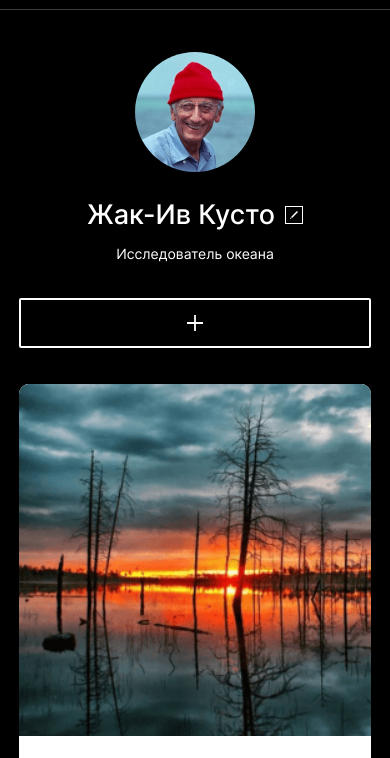
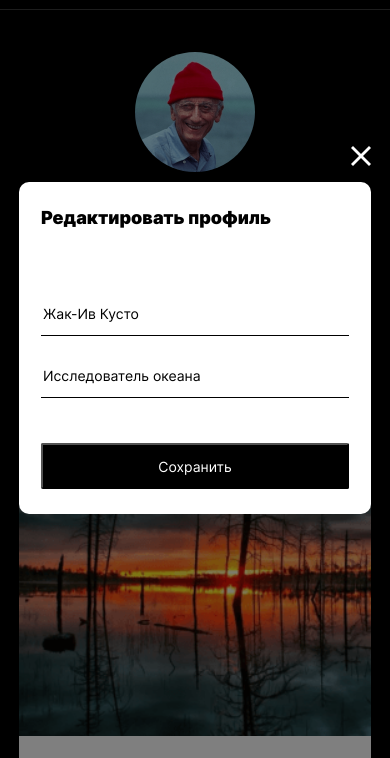
Before and after one commit to tereneka/mesto, a plain HTML site: page index.html in a window 390 px wide. Both pictures are taken after a click on the button 294 px from the left and 289 px from the top of the page. Shown: the part 74-832 px from the top of the page. Drawn offline with Linux system fonts and the light colour scheme; files whose address does not match are found by name.

Commit message:
feat: add feature for edit form

```diff
--- /dev/null
+++ b/blocks/popup/__close-btn/popup__close-btn.css
@@ -0,0 +1,20 @@
+.popup__close-btn {
+  width: 32px;
+  height: 32px;
+  background-image: url(../../../images/close-icon.svg);
+  background-size: cover;
+  background-color: transparent;
+  border: none;
+  position: absolute;
+  top: -40px;
+  right: -40px;
+}
+
+@media screen and (max-width: 600px) {
+  .popup__close-btn {
+    width: 20px;
+    height: 20px;
+    top: -36px;
+    right: 0;
+  }
+}
--- /dev/null
+++ b/blocks/popup/__form/popup__form.css
@@ -0,0 +1,19 @@
+.popup__form {
+  background-color: var(--light-color);
+  display: flex;
+  flex-direction: column;
+  align-self: center;
+  min-width: 430px;
+  box-sizing: border-box;
+  padding: 34px 36px 37px;
+  box-shadow: 0px 0px 25px rgba(0, 0, 0, 0.15);
+  border-radius: 10px;
+  position: relative;
+}
+
+@media screen and (max-width: 468px) {
+  .popup__form {
+    min-width: calc(100% - 38px);
+    padding: 25px 22px;
+  }
+}
--- /dev/null
+++ b/blocks/popup/__input/popup__input.css
@@ -0,0 +1,15 @@
+.popup__input {
+  font-style: normal;
+  font-weight: 400;
+  font-size: 14px;
+  line-height: 17px;
+  color: var(--dark-color);
+  padding-bottom: 13px;
+  margin-bottom: 30px;
+  border: none;
+  border-bottom: 1px solid var(--dark-color);
+}
+
+.popup__input:last-of-type {
+  margin-bottom: 0;
+}
--- /dev/null
+++ b/blocks/popup/__sub-btn/popup__sub-btn.css
@@ -0,0 +1,22 @@
+.popup__sub-btn {
+  width: 100%;
+  height: 50px;
+  background-color: var(--dark-color);
+  border-radius: 2px;
+  margin-top: 48px;
+  font-style: normal;
+  font-weight: 400;
+  font-size: 18px;
+  line-height: 22px;
+  text-align: center;
+  color: var(--light-color);
+}
+
+@media screen and (max-width: 600px) {
+  .popup__sub-btn {
+    height: 46px;
+    font-size: 14px;
+    line-height: 17px;
+    margin-top: 45px;
+  }
+}
--- /dev/null
+++ b/blocks/popup/__title/popup__title.css
@@ -0,0 +1,16 @@
+.popup__title {
+  font-style: normal;
+  font-weight: 900;
+  font-size: 24px;
+  line-height: 29px;
+  color: var(--dark-color);
+  margin: 0 0 54px;
+}
+
+@media screen and (max-width: 600px) {
+  .popup__title {
+    font-size: 18px;
+    line-height: 22px;
+    margin-bottom: 75px;
+  }
+}
--- /dev/null
+++ b/blocks/popup/_opened/popup_opened.css
@@ -0,0 +1,12 @@
+.popup_opened {
+  width: 100%;
+  height: 100vh;
+  background-color: rgba(0, 0, 0, 0.5);
+  position: fixed;
+  top: 0;
+  left: 0;
+  display: flex;
+  flex-direction: column;
+  justify-content: center;
+  align-items: center;
+}
--- /dev/null
+++ b/blocks/popup/popup.css
@@ -0,0 +1,3 @@
+.popup {
+  display: none;
+}
--- a/blocks/profile/__descr/profile__descr.css
+++ b/blocks/profile/__about/profile__about.css
@@ -1,4 +1,4 @@
-.profile__descr {
+.profile__about {
   font-style: normal;
   font-weight: 400;
   font-size: 18px;
@@ -8,14 +8,14 @@
 }
 
 @media screen and (max-width: 900px) {
-  .profile__descr {
+  .profile__about {
     font-size: 14px;
     line-height: 17px;
   }
 }
 
 @media screen and (max-width: 600px) {
-  .profile__descr {
+  .profile__about {
     text-align: center;
   }
 }
--- a/index.html
+++ b/index.html
@@ -24,11 +24,21 @@
             <h1 class="profile__name">Жак-Ив Кусто</h1>
             <button class="edit-button" type="button"></button>
           </div>
-          <h2 class="profile__descr">Исследователь океана</h2>
+          <h2 class="profile__about">Исследователь океана</h2>
         </div>
       </div>
       <button class="add-button" type="button"></button>
     </section>
+
+    <div class="popup">
+      <form class="popup__form" action="" method="post">
+        <button class="popup__close-btn" type="button"></button>
+        <h3 class="popup__title">Редактировать профиль</h3>
+        <input class="popup__input" type="text" name="userName" id="userName" value="Жак-Ив Кусто" autofocus required>
+        <input class="popup__input" type="text" name="userAbout" id="userAbout" value="Исследователь океана" required>
+        <button class="popup__sub-btn" type="submit">Сохранить</button>
+      </form>
+    </div>
 
     <section class="elements">
       <div class="elements__item">
@@ -90,6 +100,7 @@
   <footer class="footer">
     <p class="footer__copyright">&copy; 2020 Mesto Russia</p>
   </footer>
+  <script src="./scripts/index.js"></script>
 </body>
 
 </html>
--- a/pages/index.css
+++ b/pages/index.css
@@ -16,7 +16,7 @@
 @import url(../blocks/profile/__info/profile__info.css);
 @import url(../blocks/profile/__name-flex-box/profile__name-flex-box.css);
 @import url(../blocks/profile/__name/profile__name.css);
-@import url(../blocks/profile/__descr/profile__descr.css);
+@import url(../blocks/profile/__about/profile__about.css);
 
 @import url(../blocks/elements/elements.css);
 @import url(../blocks/elements/__item/elements__item.css);
@@ -28,3 +28,11 @@
 
 @import url(../blocks/footer/footer.css);
 @import url(../blocks/footer/__copyright/footer__copyright.css);
+
+@import url(../blocks/popup/popup.css);
+@import url(../blocks/popup/_opened/popup_opened.css);
+@import url(../blocks/popup/__close-btn/popup__close-btn.css);
+@import url(../blocks/popup/__form/popup__form.css);
+@import url(../blocks/popup/__title/popup__title.css);
+@import url(../blocks/popup/__input/popup__input.css);
+@import url(../blocks/popup/__sub-btn/popup__sub-btn.css); ;
--- /dev/null
+++ b/scripts/index.js
@@ -0,0 +1,31 @@
+let editButton = document.querySelector(".edit-button");
+let popupCloseBtn = document.querySelector(".popup__close-btn");
+let popup = document.querySelector(".popup");
+let editForm = document.querySelector(".popup__form");
+let nameInput = editForm.querySelector("#userName");
+let aboutInput = editForm.querySelector("#userAbout");
+let profileName = document.querySelector(".profile__name");
+let profileAbout = document.querySelector(".profile__about");
+
+function openPopup() {
+  nameInput.value = profileName.textContent;
+  aboutInput.value = profileAbout.textContent;
+  popup.classList.add("popup_opened");
+}
+
+function closePopup() {
+  popup.classList.remove("popup_opened");
+}
+
+function formSubmitHandler(evt) {
+  evt.preventDefault();
+
+  profileName.textContent = nameInput.value;
+  profileAbout.textContent = aboutInput.value;
+
+  closePopup();
+}
+
+editButton.addEventListener("click", openPopup);
+popupCloseBtn.addEventListener("click", closePopup);
+editForm.addEventListener("submit", formSubmitHandler);
```
Also changed, not shown: images/close-icon.svg (added).
